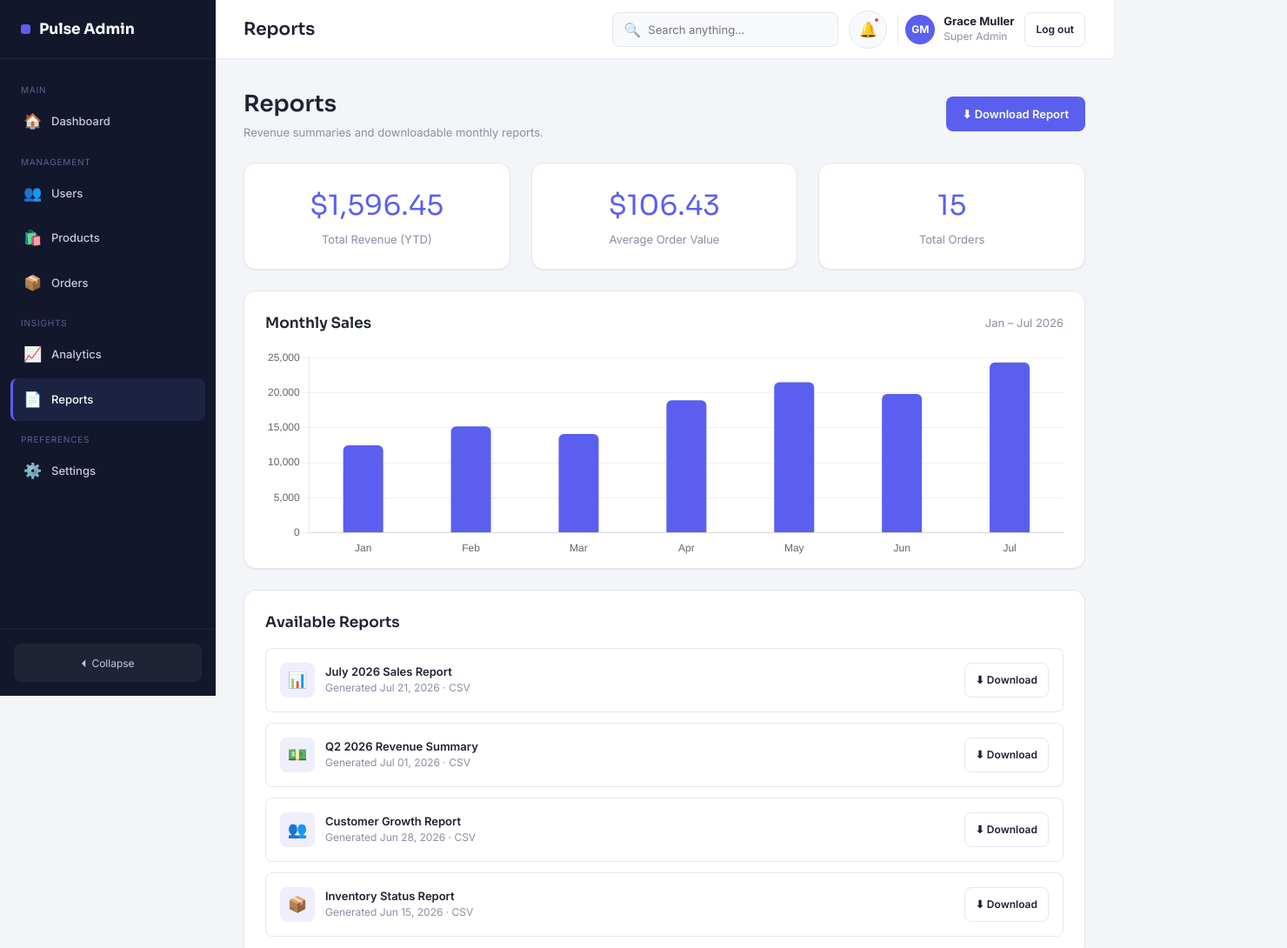
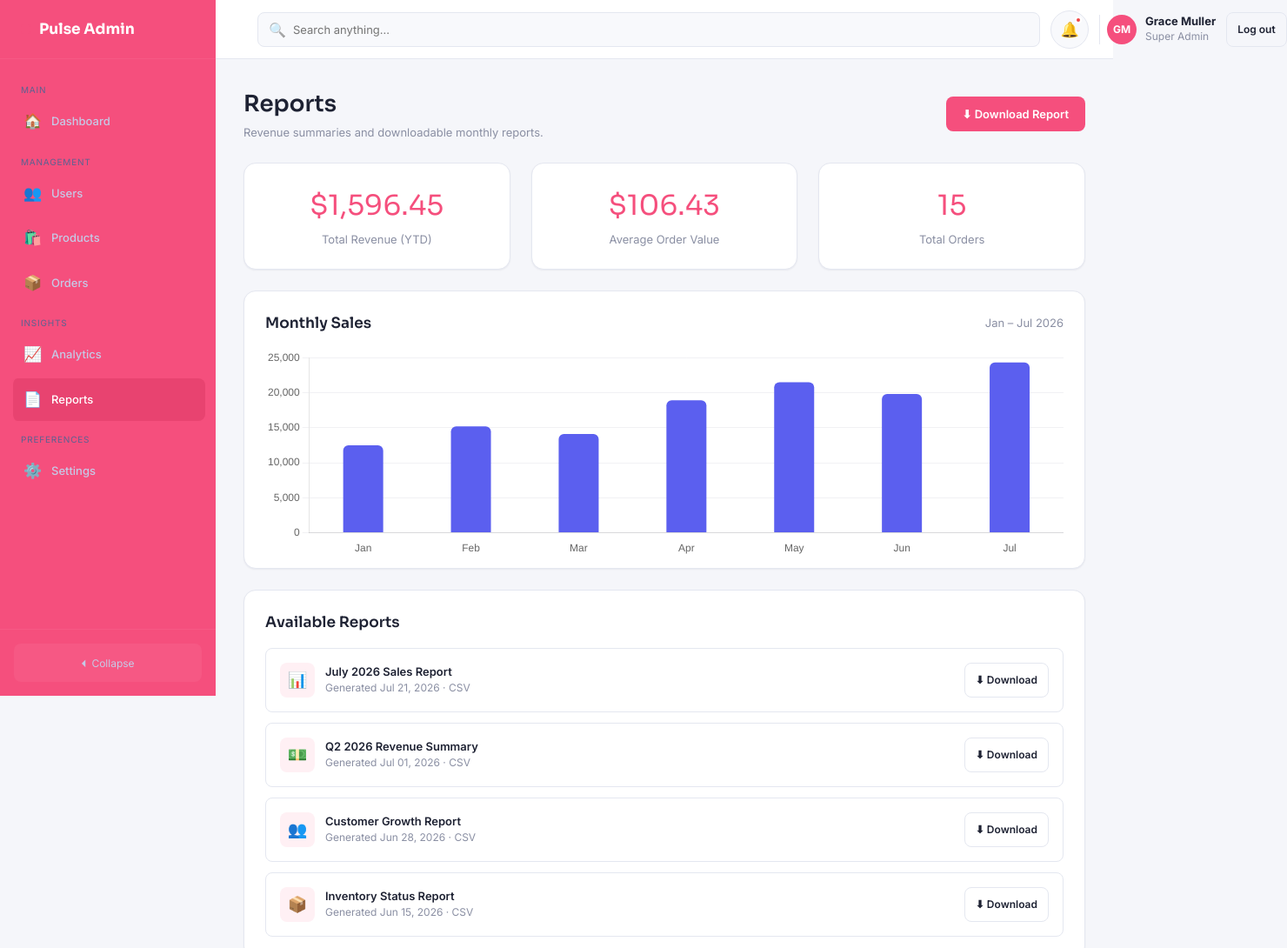
Before and after one commit to sujithagorthi73/admin-analytics-dashboard, a plain HTML site: page reports.html in a window 1280 px wide. Shown: the top 1090 px of the page at 87% size, 1480 px wide, since content can reach past the window. Drawn offline with nearby package versions, Linux system fonts and the light colour scheme; sample sign-in values are in the browser's storage.

Commit message:
Add light and dark theme support

```diff
--- a/css/layout.css
+++ b/css/layout.css
@@ -79,7 +79,7 @@ body.sidebar-collapsed .sidebar-brand { justify-content: center; }
 }
 .navbar-title { font-size: var(--fs-lg); white-space: nowrap; overflow: hidden; text-overflow: ellipsis; }
 .navbar-search { position: relative; display: none; }
-.navbar-search .input { width: 260px; }
+.navbar-search .input { width: 900px; }
 
 .navbar-right { display: flex; align-items: center; gap: var(--sp-3); flex-shrink: 0; }
 .icon-btn {
--- a/css/variables.css
+++ b/css/variables.css
@@ -1,85 +1,192 @@
 /* ==========================================================================
    variables.css
-   Design tokens for the whole application. Every other stylesheet reads
-   colors, spacing and type sizes from these custom properties so the
-   look of the app can be changed from a single place (including Dark Mode,
-   which just re-declares this block under [data-theme="dark"]).
+   Design tokens for the whole application
    ========================================================================== */
+
+
+/* ==========================================================================
+   LIGHT MODE - DEFAULT
+   ========================================================================== */
+
 :root {
-  /* ---- Brand palette ---- */
-  --color-ink:        #12172B; /* sidebar / deep navy   */
-  --color-ink-2:      #1C2340; /* sidebar hover/active   */
-  --color-accent:     #5B5FEF; /* indigo - primary brand */
-  --color-accent-600: #4548C9;
-  --color-accent-100: #EEEEFD;
-  --color-teal:       #14B8A6; /* success / positive     */
-  --color-teal-100:   #E4F9F6;
-  --color-amber:      #F59E0B; /* warning / pending      */
-  --color-amber-100:  #FEF3DD;
-  --color-red:        #EF4444; /* danger / negative      */
-  --color-red-100:    #FDEAEA;
-  --color-blue:       #3B82F6; /* info                   */
-  --color-blue-100:   #E8F1FE;
 
-  /* ---- Surfaces & text (light theme defaults) ---- */
-  --bg:            #F4F5F9;
-  --surface:       #FFFFFF;
-  --surface-alt:   #F8F9FC;
-  --border:        #E4E7F0;
-  --text:          #1E2233;
-  --text-muted:    #8A8FA3;
-  --text-inverse:  #F4F5F9;
+  /* ---- Brand / Sidebar ---- */
+
+  /* Pink sidebar in Light Mode */
+  --color-ink: #F54F7D;
+  --color-ink-2: #E84370;
+
+  /* Pink primary accent */
+  --color-accent: #F54F7D;
+  --color-accent-600: #D93B66;
+  --color-accent-100: #FFF0F4;
+
+
+  /* ---- Status colors ---- */
+
+  --color-teal: #14B8A6;
+  --color-teal-100: #E4F9F6;
+
+  --color-amber: #F59E0B;
+  --color-amber-100: #FEF3DD;
+
+  --color-red: #EF4444;
+  --color-red-100: #FDEAEA;
+
+  --color-blue: #3B82F6;
+  --color-blue-100: #E8F1FE;
+
+
+  /* ---- Light Theme Surfaces ---- */
+
+  --bg: #F5F6FA;
+
+  --surface: #FFFFFF;
+
+  --surface-alt: #F8F9FC;
+
+  --border: #E4E7F0;
+
+  --text: #1E2233;
+
+  --text-muted: #8A8FA3;
+
+  --text-inverse: #F4F5F9;
+
 
   /* ---- Typography ---- */
+
   --font-display: 'Sora', 'Segoe UI', sans-serif;
-  --font-body:    'Inter', 'Segoe UI', sans-serif;
 
-  --fs-xs:   .75rem;
-  --fs-sm:   .8125rem;
+  --font-body: 'Inter', 'Segoe UI', sans-serif;
+
+
+  /* ---- Font Sizes ---- */
+
+  --fs-xs: .75rem;
+
+  --fs-sm: .8125rem;
+
   --fs-base: .9375rem;
-  --fs-md:   1.0625rem;
-  --fs-lg:   1.25rem;
-  --fs-xl:   1.625rem;
-  --fs-2xl:  2rem;
 
-  /* ---- Spacing scale ---- */
+  --fs-md: 1.0625rem;
+
+  --fs-lg: 1.25rem;
+
+  --fs-xl: 1.625rem;
+
+  --fs-2xl: 2rem;
+
+
+  /* ---- Spacing ---- */
+
   --sp-1: 4px;
+
   --sp-2: 8px;
+
   --sp-3: 12px;
+
   --sp-4: 16px;
+
   --sp-5: 24px;
+
   --sp-6: 32px;
+
   --sp-7: 48px;
 
-  /* ---- Misc ---- */
+  --sp-8: 64px;
+
+
+  /* ---- Border Radius ---- */
+
   --radius-sm: 8px;
+
   --radius-md: 14px;
+
   --radius-lg: 20px;
+
+
+  /* ---- Shadows ---- */
+
   --shadow-sm: 0 1px 2px rgba(18, 23, 43, .06);
+
   --shadow-md: 0 8px 24px rgba(18, 23, 43, .08);
+
+  --shadow-lg: 0 16px 40px rgba(18, 23, 43, .14);
+
+
+  /* ---- Layout ---- */
+
   --sidebar-w: 248px;
+
   --sidebar-w-collapsed: 76px;
+
   --navbar-h: 68px;
+
+  --touch-min: 44px;
+
   --transition: .18s ease;
-   --shadow-lg: 0 16px 40px rgba(18, 23, 43, .14);
-  --sp-8: 64px;
-  --touch-min: 44px;
 }
 
-/* ---- Dark theme overrides (toggled via Settings > Dark Mode) ---- */
+
+/* ==========================================================================
+   DARK MODE
+   ========================================================================== */
+
 [data-theme="dark"] {
-  --bg:            #0F1220;
-  --surface:       #171B2E;
-  --surface-alt:   #1B2036;
-  --border:        #2A2F45;
-  --text:          #E7E9F5;
-  --text-muted:    #8D93B0;
+
+  /* Restore original dark navy sidebar */
+
+  --color-ink: #12172B;
+
+  --color-ink-2: #1C2340;
+
+
+  /* Keep original accent color */
+
+  --color-accent: #5B5FEF;
+
+  --color-accent-600: #4548C9;
+
   --color-accent-100: #23245A;
-  --color-teal-100:  #113531;
+
+
+  /* ---- Dark Surfaces ---- */
+
+  --bg: #0F1220;
+
+  --surface: #171B2E;
+
+  --surface-alt: #1B2036;
+
+  --border: #2A2F45;
+
+
+  /* ---- Dark Text ---- */
+
+  --text: #E7E9F5;
+
+  --text-muted: #8D93B0;
+
+  --text-inverse: #F4F5F9;
+
+
+  /* ---- Dark Status Backgrounds ---- */
+
+  --color-teal-100: #113531;
+
   --color-amber-100: #3A2E11;
-  --color-red-100:   #3A1B1B;
-  --color-blue-100:  #142446;
+
+  --color-red-100: #3A1B1B;
+
+  --color-blue-100: #142446;
+
+
+  /* ---- Dark Shadows ---- */
+
+  --shadow-sm: 0 1px 2px rgba(0, 0, 0, .20);
+
+  --shadow-md: 0 8px 24px rgba(0, 0, 0, .30);
+
+  --shadow-lg: 0 16px 40px rgba(0, 0, 0, .40);
 }
-:root {
-  --shadow-lg: 0 16px 40px rgba(18, 23, 43, .14);
-}
--- a/js/analytics.js
+++ b/js/analytics.js
@@ -1,7 +1,3 @@
-/* ==========================================================================
-   analytics.js - logic specific to analytics.html
-   ========================================================================== */
-
 const TRAFFIC_SOURCES = { Organic: 38, Direct: 24, Social: 19, Referral: 12, Email: 7 };
 
 function renderVisitorsChart() {
--- a/js/dashboard.js
+++ b/js/dashboard.js
@@ -1,8 +1,3 @@
-/* ==========================================================================
-   dashboard.js - logic specific to dashboard.html
-   ========================================================================== */
-
-/** Statistic card definitions - each reads its number straight from data.js */
 function getStatCards() {
   const orders = DB.load("orders", SEED_ORDERS);
   const users = DB.load("users", SEED_USERS);
--- a/js/data.js
+++ b/js/data.js
@@ -1,7 +1,3 @@
-/* ==========================================================================
-   data.js
-   ========================================================================== */
-
 const SEED_USERS = [
   { id: 1, name: "Ava Thompson",  email: "ava.thompson@mailbox.com",  role: "Admin",     status: "Active",   joined: "2024-01-12" },
   { id: 2, name: "Liam Chen",     email: "liam.chen@mailbox.com",     role: "Editor",    status: "Active",   joined: "2024-02-03" },
--- a/js/layout.js
+++ b/js/layout.js
@@ -1,40 +1,65 @@
-/* ==========================================================================
-   layout.js
-   ========================================================================== */
-
 function applyStoredTheme() {
   const theme = localStorage.getItem("admin_dash_theme") || "light";
-  if (theme === "dark") document.documentElement.setAttribute("data-theme", "dark");
-}
 
-function toggleDarkMode(forceState) {
-  const isDark = document.documentElement.getAttribute("data-theme") === "dark";
-  const next = typeof forceState === "boolean" ? forceState : !isDark;
-  if (next) {
+  if (theme === "dark") {
     document.documentElement.setAttribute("data-theme", "dark");
   } else {
     document.documentElement.removeAttribute("data-theme");
   }
-  localStorage.setItem("admin_dash_theme", next ? "dark" : "light");
-  qsa("[data-dark-toggle]").forEach(t => { t.checked = next; });
 }
 
-function highlightActiveNavLink() {
-  const current = window.location.pathname.split("/").pop() || "dashboard.html";
-  qsa(".sidebar-link").forEach(link => {
-    if (link.getAttribute("href") === current) link.classList.add("active");
+
+function toggleDarkMode(forceState) {
+  const isDark =
+    document.documentElement.getAttribute("data-theme") === "dark";
+
+  const next =
+    typeof forceState === "boolean"
+      ? forceState
+      : !isDark;
+
+  if (next) {
+    document.documentElement.setAttribute("data-theme", "dark");
+    localStorage.setItem("admin_dash_theme", "dark");
+  } else {
+    document.documentElement.removeAttribute("data-theme");
+    localStorage.setItem("admin_dash_theme", "light");
+  }
+
+  qsa("[data-dark-toggle]").forEach(t => {
+    t.checked = next;
   });
 }
 
+
+function highlightActiveNavLink() {
+  const current =
+    window.location.pathname.split("/").pop() || "dashboard.html";
+
+  qsa(".sidebar-link").forEach(link => {
+    if (link.getAttribute("href") === current) {
+      link.classList.add("active");
+    }
+  });
+}
+
+
 function renderNotifications() {
   const list = DB.load("notifications", SEED_NOTIFICATIONS);
+
   const panel = qs("#notif-panel-list");
   const bellDot = qs("#notif-bell-dot");
+
   if (!panel) return;
 
   panel.innerHTML = list.map(n => `
     <div class="notif-item ${n.unread ? "unread" : ""}">
-      <div class="ico" style="background:var(--color-accent-100); color:var(--color-accent);">${n.icon}</div>
+      <div class="ico"
+        style="background:var(--color-accent-100);
+        color:var(--color-accent);">
+        ${n.icon}
+      </div>
+
       <div class="body">
         <p>${n.text}</p>
         <span>${n.time}</span>
@@ -43,71 +68,163 @@ function renderNotifications() {
   `).join("");
 
   const hasUnread = list.some(n => n.unread);
-  if (bellDot) bellDot.style.display = hasUnread ? "block" : "none";
+
+  if (bellDot) {
+    bellDot.style.display = hasUnread ? "block" : "none";
+  }
 }
+
 
 function ensureSidebarBackdrop() {
   if (qs(".sidebar-backdrop")) return;
+
   const backdrop = document.createElement("div");
+
   backdrop.className = "sidebar-backdrop";
+
   document.body.appendChild(backdrop);
-  backdrop.addEventListener("click", () => document.body.classList.remove("sidebar-mobile-open"));
+
+  backdrop.addEventListener("click", () => {
+    document.body.classList.remove("sidebar-mobile-open");
+  });
 }
+
 
 function bindMobileNavAutoClose() {
   qsa(".sidebar-link").forEach(link => {
-    link.addEventListener("click", () => document.body.classList.remove("sidebar-mobile-open"));
+    link.addEventListener("click", () => {
+      document.body.classList.remove("sidebar-mobile-open");
+    });
   });
 }
 
+
 function bindLayoutInteractions() {
+
   const collapseBtn = qs("#sidebar-collapse-btn");
+
   if (collapseBtn) {
-    if (localStorage.getItem("admin_dash_sidebar_collapsed") === "1") {
+
+    if (
+      localStorage.getItem(
+        "admin_dash_sidebar_collapsed"
+      ) === "1"
+    ) {
       document.body.classList.add("sidebar-collapsed");
     }
+
     collapseBtn.addEventListener("click", () => {
+
       document.body.classList.toggle("sidebar-collapsed");
-      localStorage.setItem("admin_dash_sidebar_collapsed", document.body.classList.contains("sidebar-collapsed") ? "1" : "0");
+
+      localStorage.setItem(
+        "admin_dash_sidebar_collapsed",
+
+        document.body.classList.contains("sidebar-collapsed")
+          ? "1"
+          : "0"
+      );
     });
   }
 
+
   const burger = qs("#navbar-burger");
+
   if (burger) {
-    burger.addEventListener("click", () => document.body.classList.toggle("sidebar-mobile-open"));
-  }
-
-  ensureSidebarBackdrop();
-  bindMobileNavAutoClose();
-
-  const bell = qs("#notif-bell");
-  const notifPanel = qs("#notif-panel");
-  if (bell && notifPanel) {
-    bell.addEventListener("click", (e) => {
-      e.stopPropagation();
-      notifPanel.classList.toggle("open");
-    });
-    document.addEventListener("click", (e) => {
-      if (!notifPanel.contains(e.target)) notifPanel.classList.remove("open");
+    burger.addEventListener("click", () => {
+      document.body.classList.toggle("sidebar-mobile-open");
     });
   }
 
-  qsa("[data-logout]").forEach(btn => btn.addEventListener("click", logout));
+
+  ensureSidebarBackdrop();
+
+  bindMobileNavAutoClose();
+
+
+  const bell = qs("#notif-bell");
+
+  const notifPanel = qs("#notif-panel");
+
+  if (bell && notifPanel) {
+
+    bell.addEventListener("click", (e) => {
+
+      e.stopPropagation();
+
+      notifPanel.classList.toggle("open");
+    });
+
+
+    document.addEventListener("click", (e) => {
+
+      if (!notifPanel.contains(e.target)) {
+        notifPanel.classList.remove("open");
+      }
+
+    });
+  }
+
+
+  qsa("[data-logout]").forEach(btn => {
+    btn.addEventListener("click", logout);
+  });
 }
 
+
 function renderCurrentUser() {
-  qsa("[data-user-name]").forEach(el => el.textContent = CURRENT_USER.name);
-  qsa("[data-user-role]").forEach(el => el.textContent = CURRENT_USER.role);
-  qsa("[data-user-initials]").forEach(el => el.textContent = CURRENT_USER.initials);
+
+  qsa("[data-user-name]").forEach(el => {
+    el.textContent = CURRENT_USER.name;
+  });
+
+
+  qsa("[data-user-role]").forEach(el => {
+    el.textContent = CURRENT_USER.role;
+  });
+
+
+  qsa("[data-user-initials]").forEach(el => {
+    el.textContent = CURRENT_USER.initials;
+  });
+
 }
 
+
+/* ===============================
+   INITIALIZE LAYOUT
+   =============================== */
+
 function initLayout() {
+
   requireAuth();
+
   highlightActiveNavLink();
+
   bindLayoutInteractions();
+
   renderNotifications();
+
   renderCurrentUser();
-  toggleDarkMode(document.documentElement.getAttribute("data-theme") === "dark");
+
+
+  /* Set toggle according to current theme */
+
+  const isDark =
+    document.documentElement.getAttribute("data-theme") === "dark";
+
+
+  qsa("[data-dark-toggle]").forEach(toggle => {
+    toggle.checked = isDark;
+
+    toggle.addEventListener("change", () => {
+      toggleDarkMode(toggle.checked);
+    });
+  });
+
 }
 
+
+/* Apply saved theme when page loads */
+
 applyStoredTheme();
--- a/js/orders.js
+++ b/js/orders.js
@@ -1,7 +1,3 @@
-/* ==========================================================================
-   orders.js - logic specific to orders.html
-   ========================================================================== */
-
 let ordersState = { all: [], page: 1, perPage: 7 };
 
 function loadOrders() {
--- a/js/products.js
+++ b/js/products.js
@@ -1,6 +1,3 @@
-/* ==========================================================================
-   products.js - logic specific to products.html
-   ========================================================================== */
 
 let productsState = { all: [] };
 
--- a/js/reports.js
+++ b/js/reports.js
@@ -1,7 +1,3 @@
-/* ==========================================================================
-   reports.js - logic specific to reports.html
-   ========================================================================== */
-
 const AVAILABLE_REPORTS = [
   { id: 1, name: "July 2026 Sales Report",      meta: "Generated Jul 21, 2026 · CSV", icon: "📊" },
   { id: 2, name: "Q2 2026 Revenue Summary",      meta: "Generated Jul 01, 2026 · CSV", icon: "💵" },
--- a/js/settings.js
+++ b/js/settings.js
@@ -1,7 +1,3 @@
-/* ==========================================================================
-   settings.js - logic specific to settings.html
-   ========================================================================== */
-
 function bindSettingsTabs() {
   qsa(".settings-tab").forEach(tab => {
     tab.addEventListener("click", () => {
--- a/js/users.js
+++ b/js/users.js
@@ -1,7 +1,3 @@
-/* ==========================================================================
-   users.js - logic specific to users.html
-   ========================================================================== */
-
 let usersState = {
   all: [],
   page: 1,
```
Also changed, not shown: css/base.css (+1 -21 lines), js/auth.js (+0 -9 lines), js/utils.js (+0 -8 lines).
